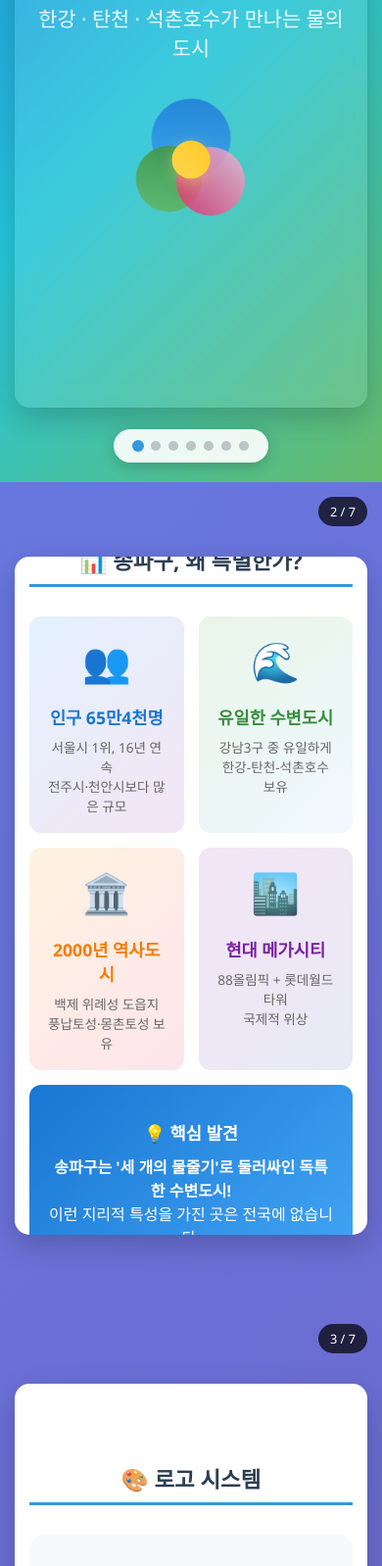
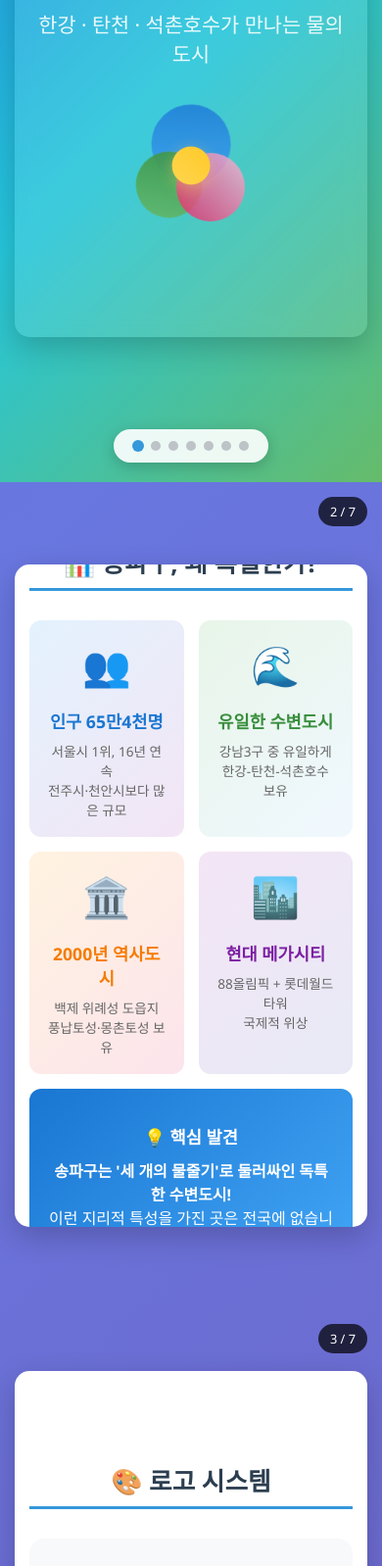
Before and after one commit to kbj2425/social-presentation, a plain HTML site: page index.html in a window 390 px wide. Shown: the part 352-1950 px from the top of the page at 98% size. Drawn offline with Linux system fonts and the light colour scheme.

Commit message:
Update index.html

```diff
--- a/index.html
+++ b/index.html
@@ -285,22 +285,47 @@
 
         @media (max-width: 768px) {
             .slide-container {
-                height: 82vh;
+                min-height: 70vh;
+                max-height: 85vh;
                 padding: 15px;
             }
 
+            .title-slide .slide-container {
+                height: 65vh;
+                min-height: 65vh;
+            }
+
+            .slide:nth-child(2) .slide-container,
+            .slide:nth-child(6) .slide-container {
+                height: 80vh;
+                min-height: 80vh;
+            }
+
             .title-slide h1 {
-                font-size: 2em;
+                font-size: 2.2em;
             }
 
             .slide h2 {
-                font-size: 1.4em;
+                font-size: 1.6em;
+            }
+
+            .slide:nth-child(5) h2 {
+                font-size: 2em;
             }
 
             .logo-showcase,
             .concept-grid {
                 grid-template-columns: 1fr;
                 gap: 10px;
+            }
+
+            .color-palette {
+                gap: 25px;
+            }
+
+            .color-circle {
+                width: 60px;
+                height: 60px;
             }
         }
     </style>
```
